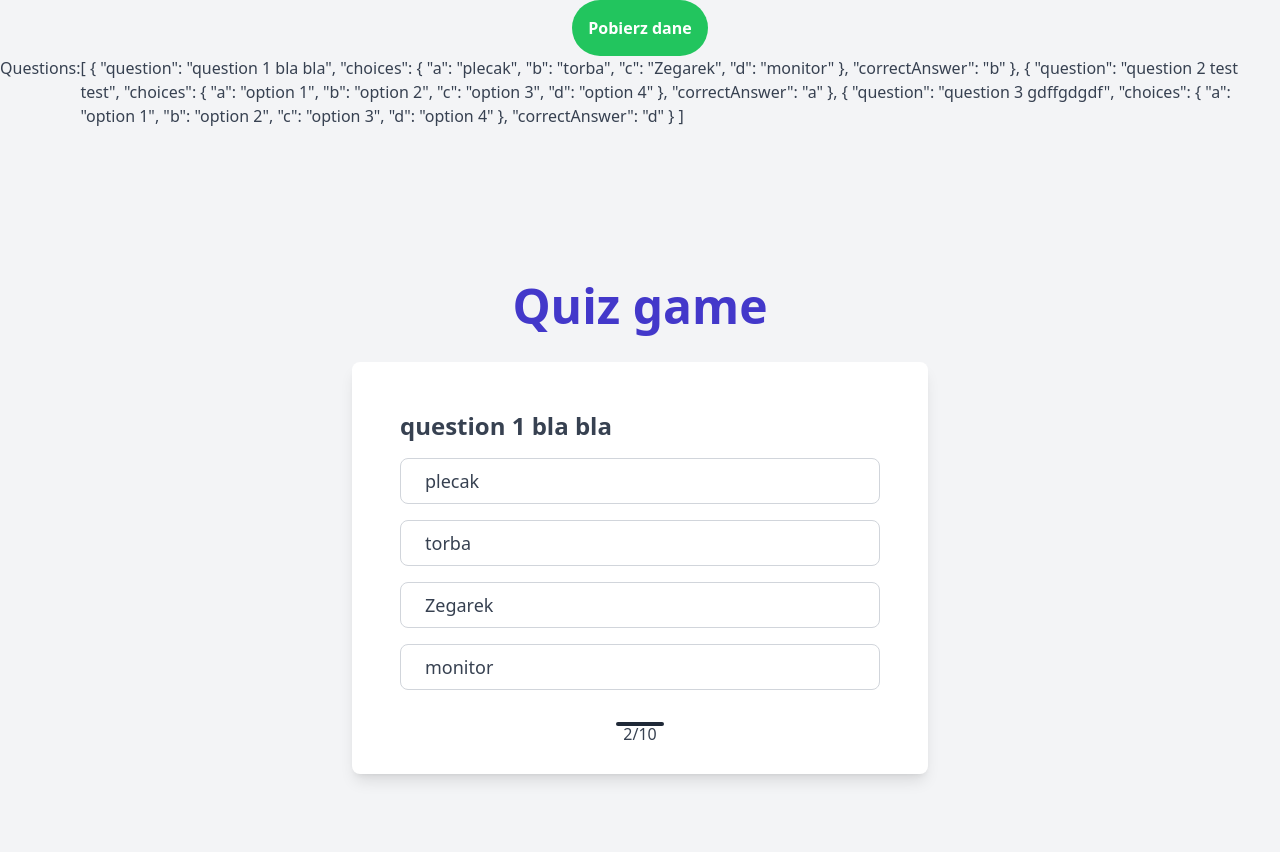
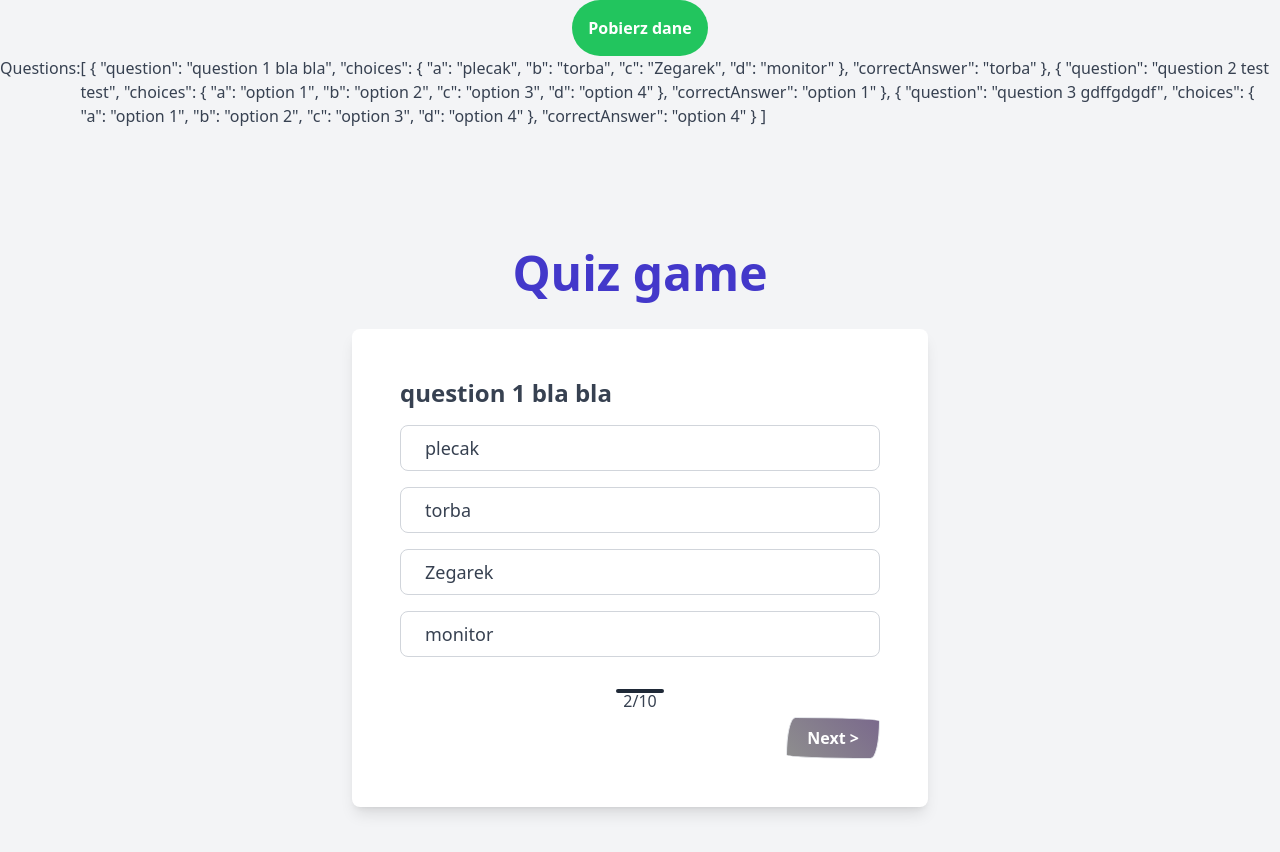
Before and after one commit to mefiuea/quiz_game_vue_deploy, a Vue app: page / in a window 1280 px wide. Shown: the top 852 px of the page. Built offline with nearby package versions, Linux system fonts and the light colour scheme.

Commit message:
add next and finish buttons. Create custom buttons style

```diff
--- a/src/App.vue
+++ b/src/App.vue
@@ -16,9 +16,9 @@
         <h1 class="font-bold text-5xl text-center text-indigo-700">Quiz game</h1>
         <!--        question and answer container-->
         <div class="bg-white p-12 rounded-lg shadow-lg w-full mt-8">
-          <p v-if="questions.length > 0" class="text-2xl font-bold">{{ questions[0]['question'] }}</p>
+          <p v-if="questions.length > 0" class="text-2xl font-bold">{{ questions[questionIndex]['question'] }}</p>
           <div
-              v-for="answer in questions[0]['choices']"
+              v-for="answer in questions[questionIndex]['choices']"
               class="block mt-4 border border-gray-300 rounded-lg py-2 px-6 text-lg answer-option"
               v-bind:key="answer"
               v-on:click="selectedAnswerFunction($event)"
@@ -27,11 +27,31 @@
           >
             {{ answer }}
           </div>
-
+          <!--progress status-->
           <div class="mt-8 text-center">
             <div class="h-1 w-12 bg-gray-800 rounded-full mx-auto">
               <p>2/10</p>
             </div>
+          </div>
+          <!--next question button-->
+          <div class="mt-6 flow-root">
+            <button
+                class="float-right px-5 py-2 myButton"
+                v-show="questionIndex < questionCounter - 1"
+                :disabled="selectedAnswer === ''"
+                v-on:click="nextQuestion()"
+            >
+              Next &gt;
+            </button>
+            <!--finish quiz button-->
+            <button
+                class="float-right px-5 py-2 myButton"
+                v-show="questionIndex === questionCounter - 1"
+                :disabled="selectedAnswer === ''"
+                v-on:click="showResults()"
+            >
+              Finish
+            </button>
           </div>
         </div>
       </div>
@@ -46,24 +66,24 @@
   data() {
     return {
       isHovering: false,
-      answerSelected: false,
-      answerSelected2: false,
       selectedAnswer: '',
+      questionIndex: 0,
+      questionCounter: 3,
       questions: [
         {
           question: 'question 1 bla bla',
           choices: {a: 'plecak', b: 'torba', c: 'Zegarek', d: 'monitor'},
-          correctAnswer: 'b',
+          correctAnswer: 'torba',
         },
         {
           question: 'question 2 test test',
           choices: {a: 'option 1', b: 'option 2', c: 'option 3', d: 'option 4'},
-          correctAnswer: 'a',
+          correctAnswer: 'option 1',
         },
         {
           question: 'question 3 gdffgdgdf',
           choices: {a: 'option 1', b: 'option 2', c: 'option 3', d: 'option 4'},
-          correctAnswer: 'd',
+          correctAnswer: 'option 4',
         },
       ],
       currentQuestion: {
@@ -71,7 +91,6 @@
         answer: 1,
         choices: []
       },
-      questionCounter: 0
     }
   },
   methods: {
@@ -96,13 +115,7 @@
       this.selectedAnswer = event.target.innerText;
       console.log(this.selectedAnswer = event.target.innerText)
 
-      // Changing class of the selected answer - the rest of answers get default class
-      // collect all div elements with answers
-      let allDivElements = Array.from(document.getElementsByClassName('answer-option'))
-      allDivElements.forEach(function (cls) {
-        cls.classList.remove('option-selected')
-        cls.classList.add('option-default')
-      })
+      this.resetAllClassesToDefault()
       event.target.classList.remove('option-default');
       event.target.classList.add('option-selected');
     },
@@ -116,6 +129,24 @@
       // console.log('hover off: ', this.isHovering)
       event.target.classList.remove('option-hover')
     },
+    nextQuestion() {
+      this.questionIndex++;
+      this.selectedAnswer = '';
+      this.resetAllClassesToDefault();
+    },
+    resetAllClassesToDefault() {
+      // reset all classes to default
+      // Changing class of the selected answer - the rest of answers get default class
+      // collect all div elements with answers
+      let allDivElements = Array.from(document.getElementsByClassName('answer-option'))
+      allDivElements.forEach(function (cls) {
+        cls.classList.remove('option-selected')
+        cls.classList.add('option-default')
+      })
+    },
+    showResults() {
+
+    },
   },
 }
 </script>
--- a/src/assets/custom.css
+++ b/src/assets/custom.css
@@ -12,3 +12,22 @@
 .option-default {
     @apply bg-white;
 }
+
+.myButton {
+    border-radius: 10% 90% 10% 90% / 90% 10% 90% 10%;
+    background-image: linear-gradient(45deg, #3023AE 0%, #f09 100%);
+    @apply text-white;
+    @apply font-semibold;
+    @apply border;
+    transition: 0.4s;
+}
+
+.myButton:hover {
+    background-image: linear-gradient(135deg, #3023AE 0%, #f09 100%);
+    @apply border-purple-900;
+    border-radius: 90% 10% 90% 10% / 10% 90% 10% 90%;
+}
+
+.myButton:disabled {
+    background-image: linear-gradient(45deg, rgba(142,142,142,1) 0%, rgba(122,105,140,1) 100%);
+}
```
